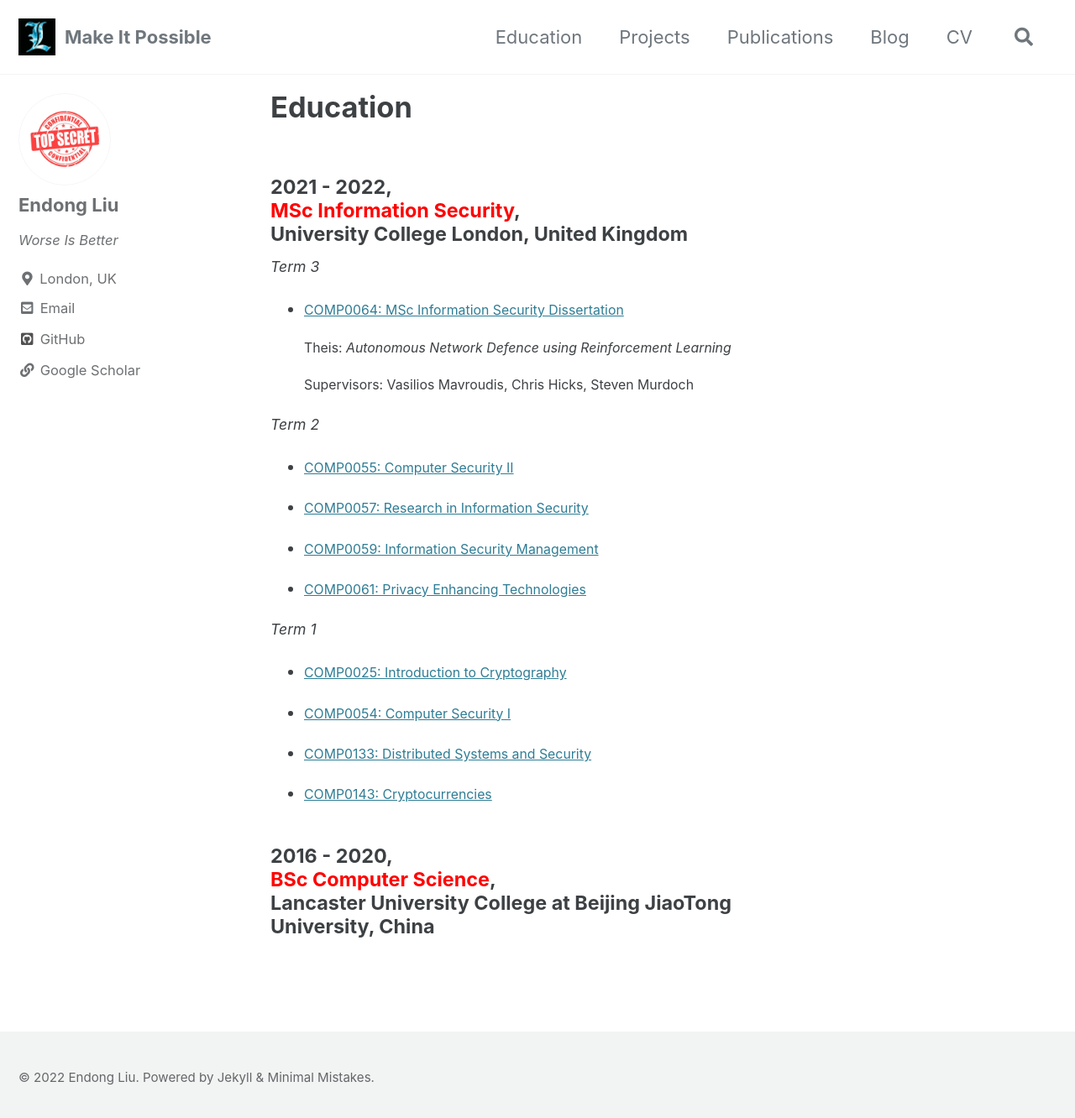
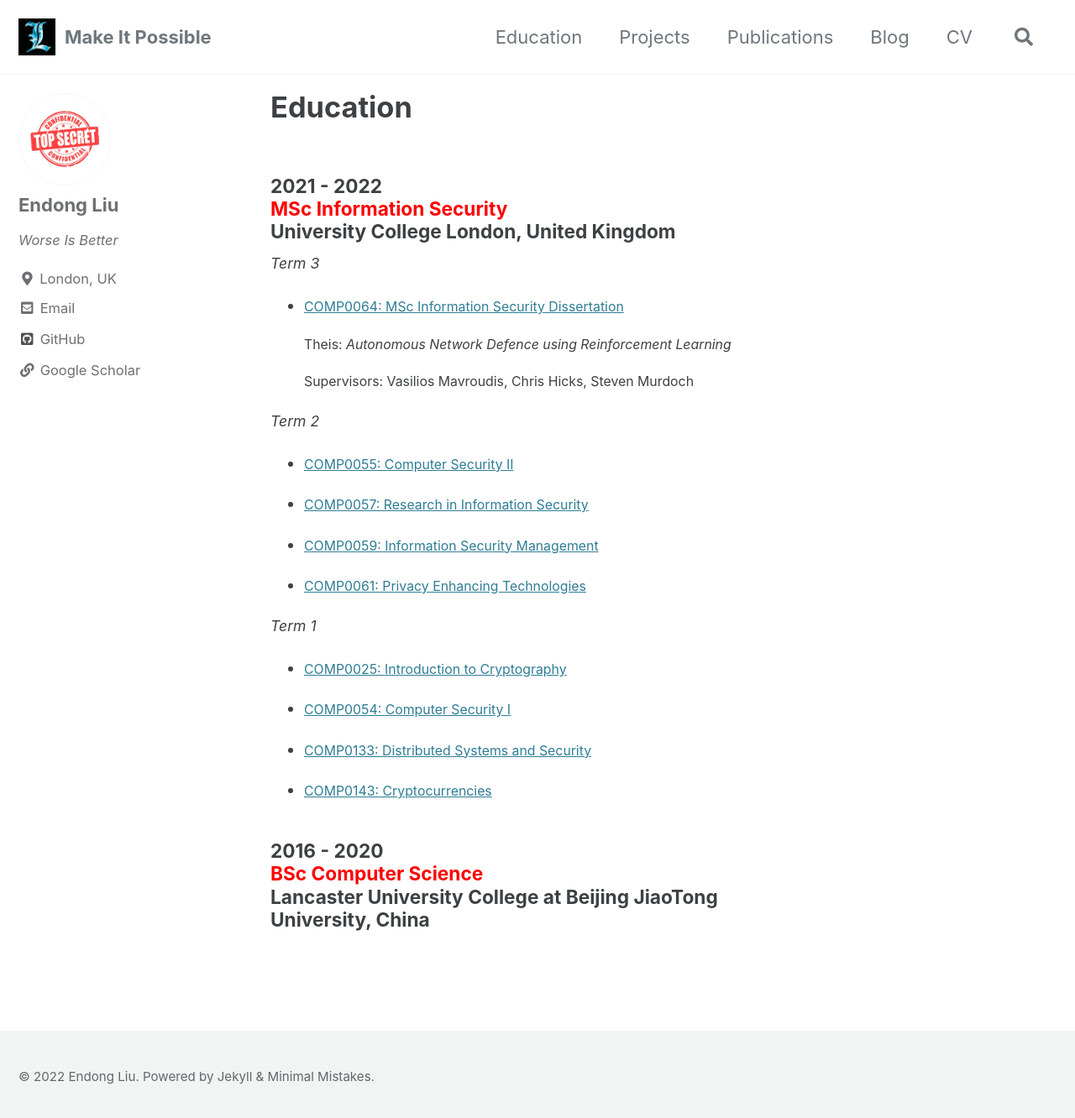
Before and after one commit to ZzPoLariszZ/zzpolariszz.github.io, a Jekyll site: the page built from _pages/education.md, in a window 1280 px wide and 1339 px high. Shown: the top 1332 px of the window at 84% size. Built offline with Jekyll 4.4.1, drawn with Linux system fonts in a browser that asks for light colours; cached includes are drawn as plain includes.

Commit message:
Update education.md

```diff
--- a/_pages/education.md
+++ b/_pages/education.md
@@ -5,7 +5,7 @@
 author_profile: true
 ---
 
-#### 2021 - 2022, <br> <span style="color: red">MSc Information Security</span>, <br> University College London, United Kingdom
+##### 2021 - 2022 <br> <span style="color: red">MSc Information Security</span> <br> University College London, United Kingdom
 
 *Term 3*
 
@@ -35,4 +35,4 @@
 
 - [COMP0143: Cryptocurrencies](https://www.ucl.ac.uk/module-catalogue/modules/cryptocurrencies/COMP0143)
 
-#### 2016 - 2020, <br> <span style="color: red">BSc Computer Science</span>, <br> Lancaster University College at Beijing JiaoTong University, China
+##### 2016 - 2020 <br> <span style="color: red">BSc Computer Science</span> <br> Lancaster University College at Beijing JiaoTong University, China
```
